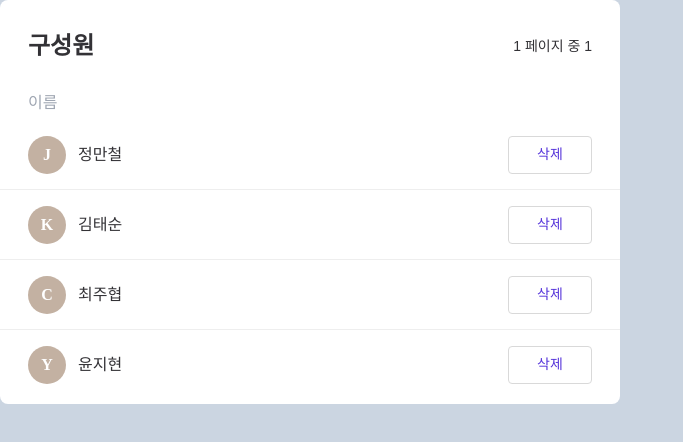
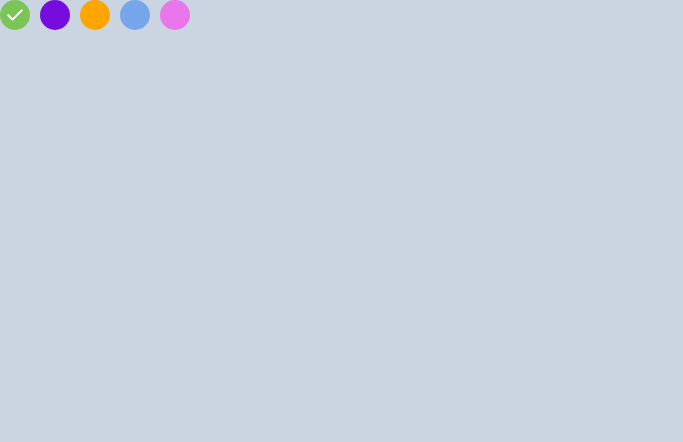
Before and after one commit to only-arrow-function/Taskify, a Next.js app: page /temporary-ayoung in a window 1280 px wide. Shown: the top 442 px of the page, without its empty margins (0-683 px from the left). Built offline with nearby package versions, Linux system fonts and the light colour scheme.

Commit message:
chore [윤아영] : test 페이지 변경

```diff
--- a/pages/temporary-ayoung.tsx
+++ b/pages/temporary-ayoung.tsx
@@ -1,9 +1,11 @@
-import MembersTable from "@/components/tables/members-table";
+// import MembersTable from "@/components/tables/members-table";
+import ColorChipGroup from '@/components/chips/color-chip-group';
 
 const TemporaryAyoung = () => {
   return (
     <div className="h-screen bg-slate-300">
-      <MembersTable />
+      {/* <MembersTable /> */}
+      <ColorChipGroup />
     </div>
   );
 };
```
